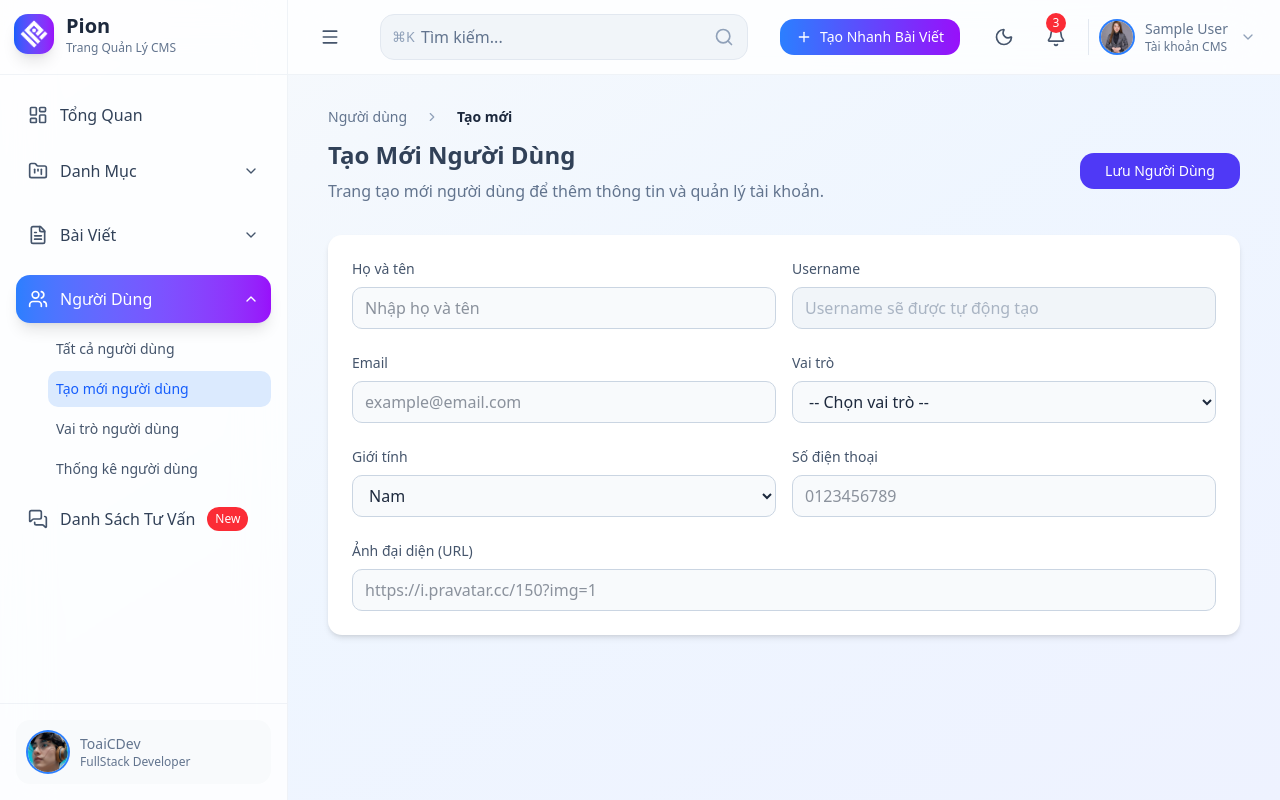
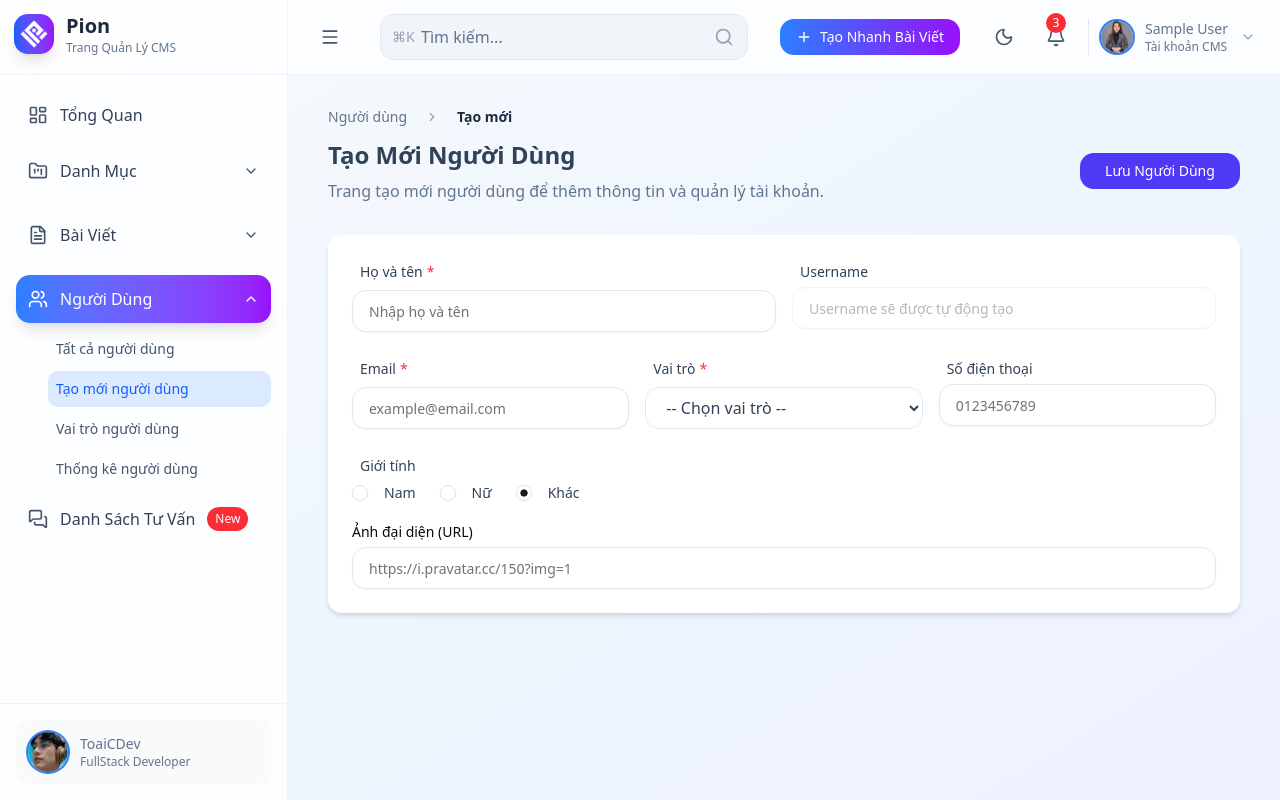
Before and after one commit to toainguyen1504/final-project-pion-admin-cms, a React (Vite) app: page /nguoi-dung/tao-moi in a window 1280 px wide. Built offline with nearby package versions, Linux system fonts and the light colour scheme; no server answers; sample sign-in values are in the browser's storage.

Commit message:
refactor(ui): update UserCreate with Radio and sync styles

```diff
--- a/package.json
+++ b/package.json
@@ -32,6 +32,7 @@
     "@radix-ui/react-label": "^2.1.7",
     "@radix-ui/react-popover": "^1.1.15",
     "@radix-ui/react-progress": "^1.1.7",
+    "@radix-ui/react-radio-group": "^1.3.8",
     "@radix-ui/react-select": "^2.2.6",
     "@radix-ui/react-separator": "^1.1.7",
     "@radix-ui/react-slot": "^1.2.3",
--- /dev/null
+++ b/src/components/ui/radio-group.jsx
@@ -0,0 +1,41 @@
+import * as React from "react"
+import * as RadioGroupPrimitive from "@radix-ui/react-radio-group"
+import { CircleIcon } from "lucide-react"
+
+import { cn } from "@/lib/utils"
+
+function RadioGroup({
+  className,
+  ...props
+}) {
+  return (
+    <RadioGroupPrimitive.Root
+      data-slot="radio-group"
+      className={cn("grid gap-3", className)}
+      {...props} />
+  );
+}
+
+function RadioGroupItem({
+  className,
+  ...props
+}) {
+  return (
+    <RadioGroupPrimitive.Item
+      data-slot="radio-group-item"
+      className={cn(
+        "border-input text-primary focus-visible:border-ring focus-visible:ring-ring/50 aria-invalid:ring-destructive/20 dark:aria-invalid:ring-destructive/40 aria-invalid:border-destructive dark:bg-input/30 aspect-square size-4 shrink-0 rounded-full border shadow-xs transition-[color,box-shadow] outline-none focus-visible:ring-[3px] disabled:cursor-not-allowed disabled:opacity-50",
+        className
+      )}
+      {...props}>
+      <RadioGroupPrimitive.Indicator
+        data-slot="radio-group-indicator"
+        className="relative flex items-center justify-center">
+        <CircleIcon
+          className="fill-primary absolute top-1/2 left-1/2 size-2 -translate-x-1/2 -translate-y-1/2" />
+      </RadioGroupPrimitive.Indicator>
+    </RadioGroupPrimitive.Item>
+  );
+}
+
+export { RadioGroup, RadioGroupItem }
--- a/src/components/users/UserCreate.jsx
+++ b/src/components/users/UserCreate.jsx
@@ -1,25 +1,24 @@
 import { Helmet } from "react-helmet-async";
 import { useState } from "react";
-// import { useNavigate } from "react-router-dom";
 import { Button } from "@/components/ui/button";
 import { Input } from "@/components/ui/input";
 import { Label } from "@/components/ui/label";
+import { RadioGroup, RadioGroupItem } from "@/components/ui/radio-group";
+
 import AppBreadcrumb from "@/components/shared/AppBreadcrumb";
-
-// 1. UI: Cần chỉnh lại dùng Label và Input của ui library để đồng bộ (ví dụ như CategoryCreate.jsx)
-// 2. UI: Cần set errors validation cho form
-// 3: Sau khi done UI cho create user -> copy để làm trang edit user
 
 function UserCreate() {
   const [formData, setFormData] = useState({
     display_name: "",
     username: "",
     email: "",
-    gender: "male",
+    gender: "other",
     phone: "",
     role: "",
     profile_image: "",
   });
+  const [errors, setErrors] = useState({});
+  const [loading, setLoading] = useState(false);
 
   const handleChange = (e) => {
     const { name, value } = e.target;
@@ -28,8 +27,35 @@ function UserCreate() {
 
   const handleSubmit = (e) => {
     e.preventDefault();
+    setLoading(true);
+
+    // Mock validation errors
+    const newErrors = {};
+    if (!formData.display_name.trim()) {
+      newErrors.display_name = ["Họ và tên là bắt buộc."];
+    }
+    if (!formData.email.trim()) {
+      newErrors.email = ["Email là bắt buộc."];
+    } else if (!/\S+@\S+\.\S+/.test(formData.email)) {
+      newErrors.email = ["Email không hợp lệ."];
+    }
+    if (!formData.phone.trim()) {
+      newErrors.phone = ["Số điện thoại là bắt buộc."];
+    } else if (!/^[0-9]{9,11}$/.test(formData.phone)) {
+      newErrors.phone = ["Số điện thoại không hợp lệ."];
+    }
+    if (!formData.role) {
+      newErrors.role = ["Vai trò là bắt buộc."];
+    }
+
+    if (Object.keys(newErrors).length > 0) {
+      setErrors(newErrors);
+      setLoading(false);
+      return;
+    }
+
     console.log("User Created:", formData);
-    // TODO: gửi dữ liệu lên API hoặc xử lý logic
+    setLoading(false);
   };
 
   return (
@@ -56,9 +82,8 @@ function UserCreate() {
           form="user-form"
           className="bg-indigo-600 hover:bg-indigo-500 dark:bg-indigo-500 dark:hover:bg-indigo-400 rounded-xl
             text-white min-w-40 cursor-pointer select-none transition-all duration-300"
-          // disabled={loading}
+          disabled={loading}
         >
-          {/* {loading && <Spinner className="w-4 h-4 mr-2 text-white" />} */}
           Lưu Người Dùng
         </Button>
       </div>
@@ -71,68 +96,94 @@ function UserCreate() {
       >
         {/* Display Name + Username */}
         <div className="grid grid-cols-1 md:grid-cols-2 gap-4">
-          <div>
-            <label className="block text-sm font-medium text-slate-600 dark:text-slate-300">
-              Họ và tên
-            </label>
-            <input
-              type="text"
+          <div className="space-y-2">
+            <Label
+              htmlFor="display_name"
+              className="ml-2 text-slate-700 dark:text-slate-300 inline-flex items-center gap-1"
+            >
+              Họ và tên <span className="text-red-500 text-sm">*</span>
+            </Label>
+            <Input
+              id="display_name"
               name="display_name"
               value={formData.display_name}
               onChange={handleChange}
-              className="mt-2 w-full rounded-lg border border-slate-300 dark:border-slate-600
-                   bg-slate-50 dark:bg-slate-700 px-3 py-2 text-slate-800 dark:text-slate-100
-                   focus:ring-2 focus:ring-blue-500 focus:outline-none"
               placeholder="Nhập họ và tên"
+              className="py-5 px-4 border border-slate-200 dark:border-slate-700 rounded-xl caret-blue-600
+              focus-visible:ring-blue-600 focus-visible:ring-1 focus-visible:ring-offset-0 focus:outline-none
+               text-slate-700 dark:text-slate-200 bg-background dark:bg-slate-950 dark:shadow-[0_4px_12px_rgba(255,255,255,0.1)]"
             />
+            {errors.display_name && (
+              <p className="ml-2 text-sm mt-1 text-red-600 dark:text-red-400">
+                {errors.display_name[0]}
+              </p>
+            )}
           </div>
 
-          <div>
-            <label className="block text-sm font-medium text-slate-600 dark:text-slate-300">
+          <div className="space-y-2">
+            <Label
+              htmlFor="username"
+              className="ml-2 text-slate-700 dark:text-slate-300 inline-flex items-center gap-1"
+            >
               Username
-            </label>
-            <input
-              type="text"
+            </Label>
+            <Input
+              id="username"
               name="username"
               value={formData.username}
               disabled
-              className="mt-2 w-full rounded-lg border border-slate-300 dark:border-slate-600
-                   bg-slate-100 dark:bg-slate-700 px-3 py-2 text-slate-500 dark:text-slate-400
-                   cursor-not-allowed"
               placeholder="Username sẽ được tự động tạo"
+              className="cursor-not-allowed py-5 px-4 border border-slate-200 dark:border-slate-700 rounded-xl caret-blue-600
+              focus-visible:ring-blue-600 focus-visible:ring-1 focus-visible:ring-offset-0 focus:outline-none
+               text-slate-700 dark:text-slate-200 bg-background dark:bg-slate-950 dark:shadow-[0_4px_12px_rgba(255,255,255,0.1)]"
             />
           </div>
         </div>
 
-        {/* Email + Role */}
-        <div className="grid grid-cols-1 md:grid-cols-2 gap-4">
-          <div>
-            <label className="block text-sm font-medium text-slate-600 dark:text-slate-300">
-              Email
-            </label>
-            <input
+        {/* Email + Role + phone*/}
+        <div className="grid grid-cols-1 md:grid-cols-3 gap-4">
+          <div className="space-y-2">
+            <Label
+              htmlFor="email"
+              className="ml-2 text-slate-700 dark:text-slate-300 inline-flex items-center gap-1"
+            >
+              Email <span className="text-red-500 text-sm">*</span>
+            </Label>
+
+            <Input
+              id="email"
               type="email"
               name="email"
               value={formData.email}
               onChange={handleChange}
-              className="mt-2 w-full rounded-lg border border-slate-300 dark:border-slate-600
-                   bg-slate-50 dark:bg-slate-700 px-3 py-2 text-slate-800 dark:text-slate-100
-                   focus:ring-2 focus:ring-blue-500 focus:outline-none"
               placeholder="example@email.com"
+              className="py-5 px-4 border border-slate-200 dark:border-slate-700 rounded-xl caret-blue-600
+        focus-visible:ring-blue-600 focus-visible:ring-1 focus-visible:ring-offset-0 focus:outline-none
+        text-slate-700 dark:text-slate-200 bg-background dark:bg-slate-950 dark:shadow-[0_4px_12px_rgba(255,255,255,0.1)]"
             />
+            {errors.email && (
+              <p className="ml-2 text-sm mt-1 text-red-600 dark:text-red-400">
+                {errors.email[0]}
+              </p>
+            )}
           </div>
 
-          <div>
-            <label className="block text-sm font-medium text-slate-600 dark:text-slate-300">
-              Vai trò
-            </label>
+          <div className="space-y-2">
+            <Label
+              htmlFor="role"
+              className="ml-2 text-slate-700 dark:text-slate-300 inline-flex items-center gap-1"
+            >
+              Vai trò <span className="text-red-500 text-sm">*</span>
+            </Label>
+
             <select
+              id="role"
               name="role"
               value={formData.role}
               onChange={handleChange}
-              className="mt-2 w-full rounded-lg border border-slate-300 dark:border-slate-600
-                   bg-slate-50 dark:bg-slate-700 px-3 py-2 text-slate-800 dark:text-slate-100
-                   focus:ring-2 focus:ring-blue-500 focus:outline-none"
+              className="w-full py-2 px-4 border border-slate-200 dark:border-slate-700 rounded-xl caret-blue-600
+        focus-visible:ring-blue-600 focus-visible:ring-1 focus-visible:ring-offset-0 focus:outline-none
+        text-slate-700 dark:text-slate-200 bg-background dark:bg-slate-950 dark:shadow-[0_4px_12px_rgba(255,255,255,0.1)]"
             >
               <option value="">-- Chọn vai trò --</option>
               <option value="admin">Admin</option>
@@ -140,59 +191,100 @@ function UserCreate() {
               <option value="learner">Learner</option>
               <option value="staff">Staff</option>
             </select>
+            {errors.role && (
+              <p className="ml-2 text-sm mt-1 text-red-600 dark:text-red-400">
+                {errors.role[0]}
+              </p>
+            )}
+          </div>
+
+          {/* Phone */}
+          <div className="space-y-2">
+            <Label
+              htmlFor="phone"
+              className="ml-2 text-slate-700 dark:text-slate-300 inline-flex items-center gap-1"
+            >
+              Số điện thoại
+            </Label>
+            <Input
+              id="phone"
+              name="phone"
+              value={formData.phone}
+              onChange={handleChange}
+              placeholder="0123456789"
+              className="py-5 px-4 border border-slate-200 dark:border-slate-700 rounded-xl caret-blue-600
+        focus-visible:ring-blue-600 focus-visible:ring-1 focus-visible:ring-offset-0 focus:outline-none
+        text-slate-700 dark:text-slate-200 bg-background dark:bg-slate-950 dark:shadow-[0_4px_12px_rgba(255,255,255,0.1)]"
+            />
+            {errors.phone && (
+              <p className="ml-2 text-sm mt-1 text-red-600 dark:text-red-400">
+                {errors.phone[0]}
+              </p>
+            )}
           </div>
         </div>
 
-        {/* Gender + Phone */}
-        <div className="grid grid-cols-1 md:grid-cols-2 gap-4">
-          <div>
-            <label className="block text-sm font-medium text-slate-600 dark:text-slate-300">
+        {/* Gender */}
+        <div className="space-y-2">
+          <Label
+            htmlFor="gender"
+            className="ml-2 text-slate-700 dark:text-slate-300 inline-flex items-center gap-1"
+          >
             Giới tính
-            </label>
-            <select
+          </Label>
+          <RadioGroup
+            id="gender"
             name="gender"
             value={formData.gender}
-              onChange={handleChange}
-              className="mt-2 w-full rounded-lg border border-slate-300 dark:border-slate-600
-                   bg-slate-50 dark:bg-slate-700 px-3 py-2 text-slate-800 dark:text-slate-100
-                   focus:ring-2 focus:ring-blue-500 focus:outline-none"
+            onValueChange={(value) =>
+              setFormData((prev) => ({ ...prev, gender: value }))
+            }
+            className="flex items-center gap-6 mt-1"
           >
-              <option value="male">Nam</option>
-              <option value="female">Nữ</option>
-            </select>
+            <div className="flex items-center space-x-2">
+              <RadioGroupItem value="male" id="male" />
+              <Label
+                htmlFor="male"
+                className="ml-2 text-slate-700 dark:text-slate-300 inline-flex items-center gap-1"
+              >
+                Nam
+              </Label>
             </div>
 
-          <div>
-            <label className="block text-sm font-medium text-slate-600 dark:text-slate-300">
-              Số điện thoại
-            </label>
-            <input
-              type="text"
-              name="phone"
-              value={formData.phone}
-              onChange={handleChange}
-              className="mt-2 w-full rounded-lg border border-slate-300 dark:border-slate-600
-                   bg-slate-50 dark:bg-slate-700 px-3 py-2 text-slate-800 dark:text-slate-100
-                   focus:ring-2 focus:ring-blue-500 focus:outline-none"
-              placeholder="0123456789"
-            />
+            <div className="flex items-center space-x-2">
+              <RadioGroupItem value="female" id="female" />
+              <Label
+                htmlFor="female"
+                className="ml-2 text-slate-700 dark:text-slate-300 inline-flex items-center gap-1"
+              >
+                Nữ
+              </Label>
             </div>
+
+            <div className="flex items-center space-x-2">
+              <RadioGroupItem value="other" id="other" />
+              <Label
+                htmlFor="other"
+                className="ml-2 text-slate-700 dark:text-slate-300 inline-flex items-center gap-1"
+              >
+                Khác
+              </Label>
+            </div>
+          </RadioGroup>
         </div>
 
         {/* Profile Image */}
-        <div>
-          <label className="block text-sm font-medium text-slate-600 dark:text-slate-300">
-            Ảnh đại diện (URL)
-          </label>
-          <input
-            type="text"
+        <div className="space-y-2">
+          <Label htmlFor="profile_image">Ảnh đại diện (URL)</Label>
+          <Input
+            id="profile_image"
             name="profile_image"
             value={formData.profile_image}
             onChange={handleChange}
-            className="mt-2 w-full rounded-lg border border-slate-300 dark:border-slate-600
-                 bg-slate-50 dark:bg-slate-700 px-3 py-2 text-slate-800 dark:text-slate-100
-                 focus:ring-2 focus:ring-blue-500 focus:outline-none"
             placeholder="https://i.pravatar.cc/150?img=1"
+            className="py-5 px-4 border border-slate-200 dark:border-slate-700 rounded-xl caret-blue-600
+              focus-visible:ring-blue-600 focus-visible:ring-1 focus-visible:ring-offset-0 focus:outline-none
+               text-slate-700 dark:text-slate-200 bg-background dark:bg-slate-950 dark:shadow-[0_4px_12px_rgba(255,255,255,0.1)]"
           />
         </div>
       </form>
```
Also changed, not shown: 1 other file (tests, documents, lock files or other folders). Lines whose indentation alone changed are shown as unchanged.
